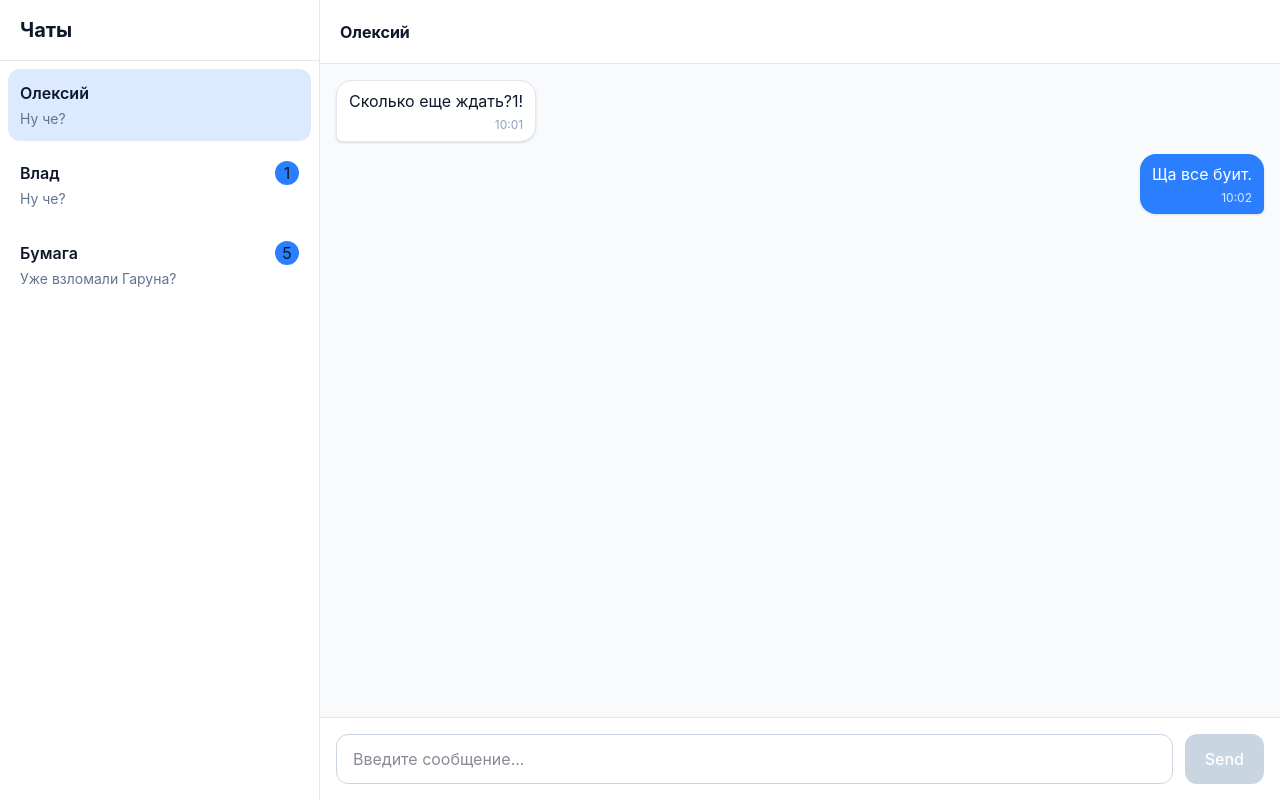
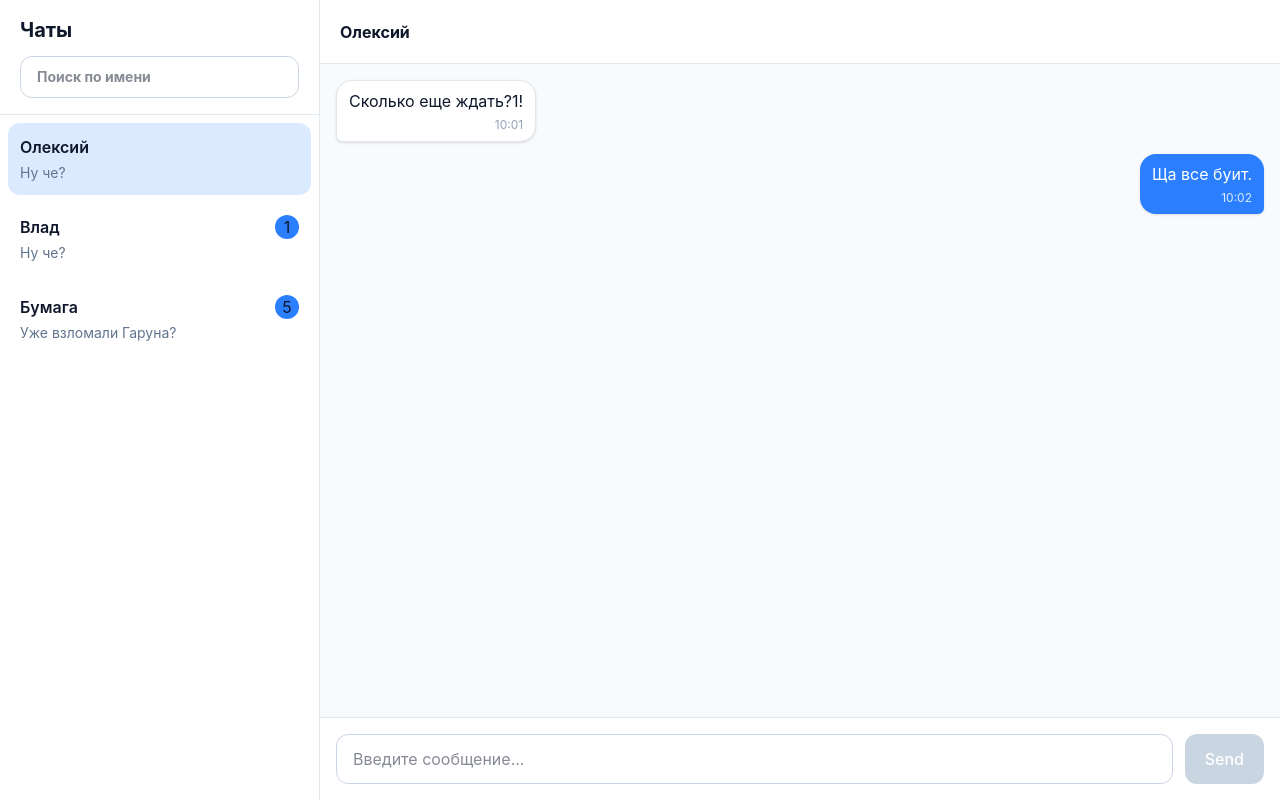
Before and after one commit to Code1nBlood/sas-messanger, a React (Vite) app: page / in a window 1280 px wide. Built offline with nearby package versions, Linux system fonts and the light colour scheme.

Commit message:
Добавил поиск по имени чата

```diff
--- a/src/App.tsx
+++ b/src/App.tsx
@@ -12,6 +12,15 @@ export default function App() {
   const [messages, setMessages] = useState<Message[]>(mockMessages);
   const [activeChatId, setActiveChatId] = useState<string>(mockChats[0]?.id ?? "");
   const [inputValue, setInputValue] = useState("");
+  const [searchVal, setSearchVal] = useState("");
+
+  const filteredChats = useMemo (() => {
+    const query = searchVal.trim().toLowerCase();
+
+    if (!query) return chats;
+
+    return chats.filter((chat) => chat.title.toLowerCase().includes(query));
+  }, [chats, searchVal]);
 
   const activeChat = useMemo(() => {
     return mockChats.find((chat) => chat.id === activeChatId);
@@ -50,9 +59,11 @@ export default function App() {
   return (
     <div className="flex h-screen bg-slate-100 text-slate-900">
       <ChatList
-        chats={chats}
+        chats={filteredChats}
         activeChatId={activeChatId}
         onSelectChat={handleSelectedChat}
+        onSearch={setSearchVal}
+        searchVal={searchVal}
       />
 
       <ChatWindow
--- a/src/components/ChatList.tsx
+++ b/src/components/ChatList.tsx
@@ -4,29 +4,41 @@ import { ChatListItem } from "./ChatItem";
 type ChatListProps = {
   chats: Chat[];
   activeChatId: string;
+  searchVal:string
   onSelectChat: (chatId: string) => void;
+  onSearch:(value:string) => void
 };
 
 export function ChatList({
   chats,
   activeChatId,
   onSelectChat,
+  onSearch,
+  searchVal,
 }: ChatListProps) {
   return (
     <aside className="flex h-full w-80 flex-col border-r border-slate-200 bg-white">
       <div className="border-b border-slate-200 px-5 py-4 text-xl font-bold text-slate-900">
-        Чаты
+        <div className="mb-3 text-x1 font-bold text-state-900">Чаты</div>
+        <input type="text"
+          value={searchVal}
+          placeholder="Поиск по имени"
+          onChange={(e) => onSearch(e.target.value)}
+          className="w-full rounded-xl border border-slate-300 px-4 py-2.5 text-sm outline-none transition focus:border-blue-500" />
       </div>
 
       <div className="flex flex-col gap-2 p-2">
-        {chats.map((chat) => (
+        {chats.length > 0 ? (
+          chats.map((chat) => (
             <ChatListItem
               key={chat.id}
               chat={chat}
               isActive={chat.id === activeChatId}
               onSelect={onSelectChat}
             />
-        ))}
+          ))) : (
+          <div className="text-center text-slate-400">Список чатов пуст</div>
+        )}
       </div>
     </aside>
   );
```
Lines whose indentation alone changed are shown as unchanged.
